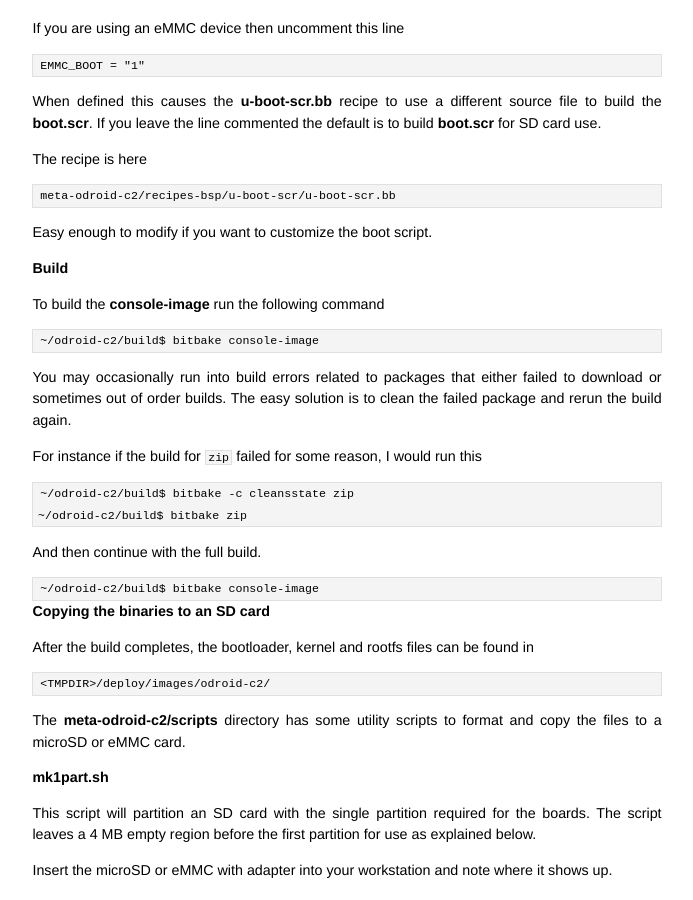
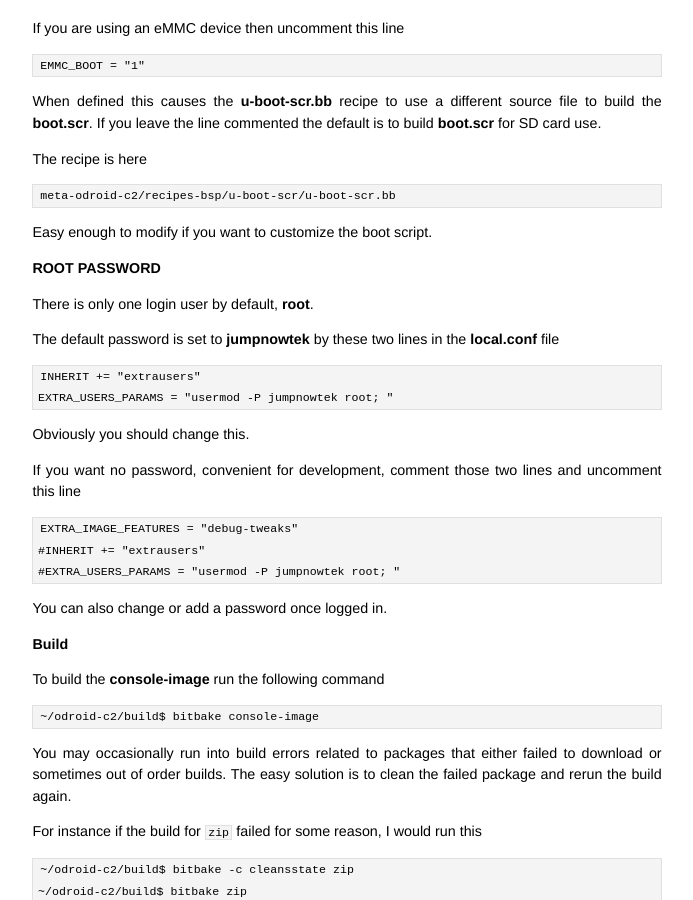
Before and after one commit to jumpnow/jumpnowtek-site, a Jekyll site: the page built from _posts/2018-01-24-Odroid-C2-Systems-with-Yocto.md, in a window 1280 px wide and 900 px high, scrolled down 4237 px. Shown: the whole window, without its empty margins (293-986 px from the left). Built offline with Jekyll 4.4.1, drawn with Linux system fonts in a browser that asks for light colours; some of the changed text lies outside the part shown.

Commit message:
add pwd note to yocto posts

```diff
--- a/_posts/2018-01-24-Odroid-C2-Systems-with-Yocto.md
+++ b/_posts/2018-01-24-Odroid-C2-Systems-with-Yocto.md
@@ -212,6 +212,25 @@ The recipe is here
 
 Easy enough to modify if you want to customize the boot script.
 
+#### ROOT PASSWORD
+
+There is only one login user by default, **root**.
+
+The default password is set to **jumpnowtek** by these two lines in the **local.conf** file
+
+    INHERIT += "extrausers"
+    EXTRA_USERS_PARAMS = "usermod -P jumpnowtek root; "
+
+Obviously you should change this.
+
+If you want no password, convenient for development, comment those two lines and uncomment this line
+
+    EXTRA_IMAGE_FEATURES = "debug-tweaks"
+    #INHERIT += "extrausers"
+    #EXTRA_USERS_PARAMS = "usermod -P jumpnowtek root; "
+
+You can also change or add a password once logged in.
+
 ### Build
 
 To build the **console-image** run the following command
```
Also changed, not shown: other parts of _posts/2018-01-24-Odroid-C2-Systems-with-Yocto.md (+2 -2 lines), _posts/2014-02-21-Duovero-Systems-with-Yocto.md (+19 -1 lines), _posts/2014-02-28-Wandboard-Systems-with-Yocto.md (+20 -1 lines), _posts/2015-06-08-BeagleBone-Systems-with-Yocto.md (+20 -1 lines), _posts/2015-12-04-Raspberry-Pi-Systems-with-Yocto.md (+21 -2 lines).
